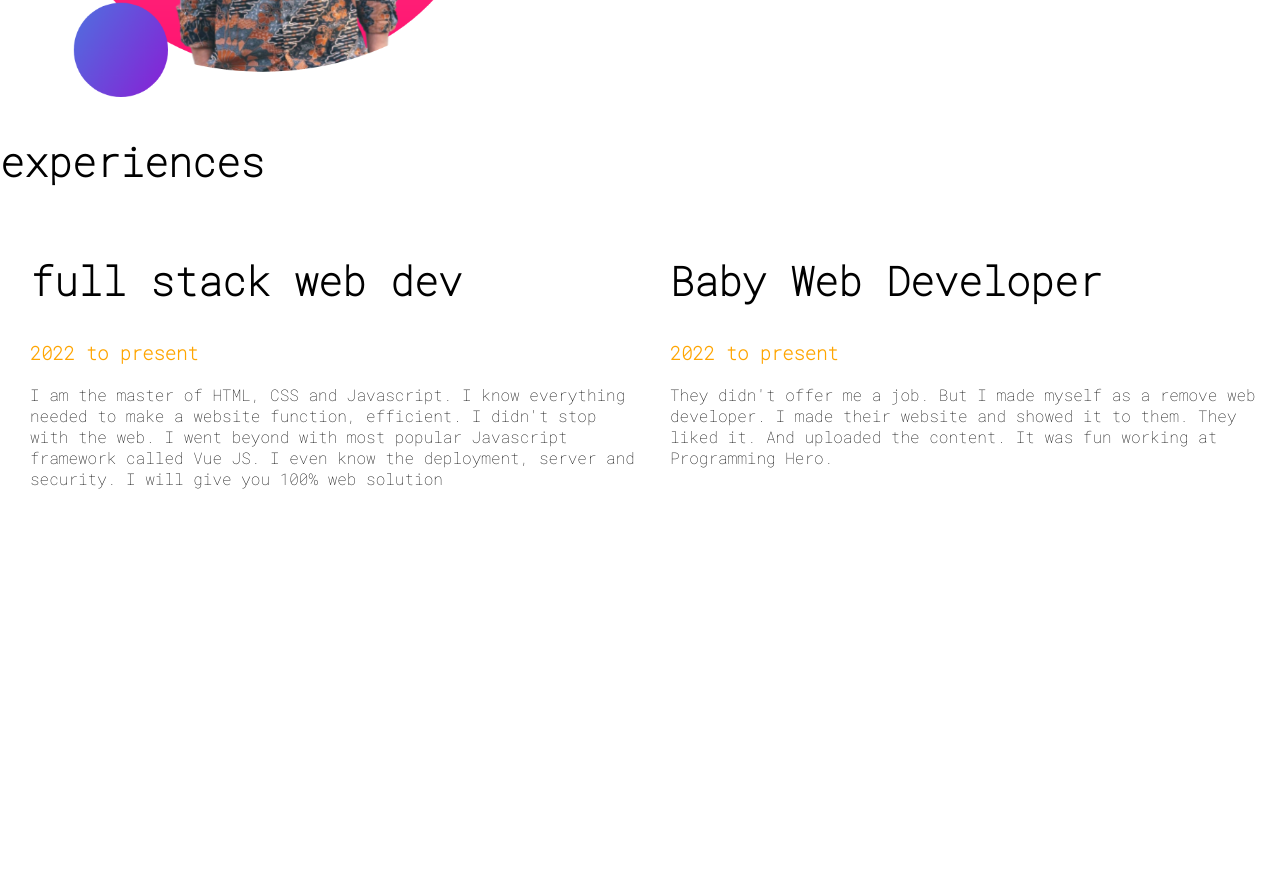
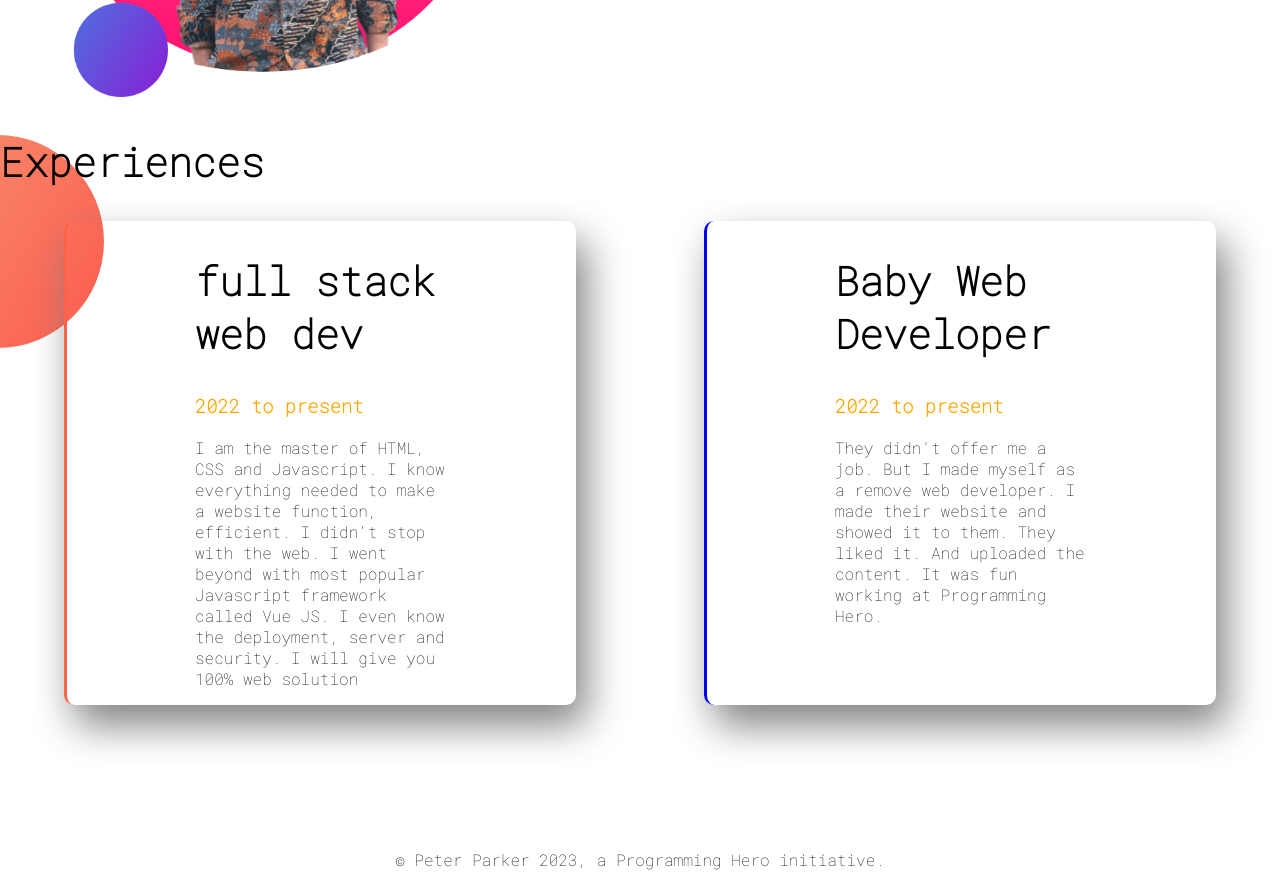
Before and after one commit to iaasif/myPortfolio, a plain HTML site: page index.html in a window 1280 px wide. Shown: the part 1160-2046 px from the top of the page. Before the commit the page ends 1665 px from the top, so only its background shows below. Drawn offline with Linux system fonts and the light colour scheme.

Commit message:
last and footer added

```diff
--- a/index.html
+++ b/index.html
@@ -60,26 +60,28 @@
 
 
     <section class="experience ">
-        <h1> experiences </h1>
+        <h1> Experiences </h1>
 
         <div class="felx-container">
-        <div class="halfWidth">
+            <div id="full-dev" class="halfWidth xp-dev ">
                 <h1>full stack web dev</h1>
-            <span class="fontColor" >
+                <span class="fontColor">
                     <h3>2022 to present </h3>
                 </span>
                 <p>I am the master of HTML, CSS and Javascript. I know everything needed to make a website function,
-                efficient. I didn't stop with the web. I went beyond with most popular Javascript framework called Vue
+                    efficient. I didn't stop with the web. I went beyond with most popular Javascript framework called
+                    Vue
                     JS. I even know the deployment, server and security. I will give you 100% web solution</p>
             </div>
 
 
-        <div class="halfWidth">
+            <div id="baby-dev" class="halfWidth xp-dev">
                 <h1>Baby Web Developer</h1>
                 <span class="fontColor">
                     <h3>2022 to present</h3>
                 </span>
-            <p>They didn't offer me a job. But I made myself as a remove web developer. I made their website and showed
+                <p>They didn't offer me a job. But I made myself as a remove web developer. I made their website and
+                    showed
                     it to them. They liked it. And uploaded the content. It was fun working at Programming Hero.</p>
             </div>
 
@@ -87,5 +89,8 @@
         </div>
     </section>
 </body>
+<footer>
+    <p>© Peter Parker 2023, a Programming Hero initiative.</p>
+</footer>
 
 </html>
--- a/style.css
+++ b/style.css
@@ -54,3 +54,29 @@ h1 {
 
 
 }
+
+.xp-dev{
+    width: 40%;
+    box-shadow: 10px 20px 40px gray;
+    border-radius: 10px;
+    margin-left: 5%;
+    margin-right: 5%;
+    padding-left: 10%;
+    padding-right: 10%;
+    margin-bottom: 10%;
+}
+
+.experience{
+    background-image: url(pic/exp-bg.png);
+    background-repeat: no-repeat;
+}
+#full-dev{
+    border-left: solid tomato;
+}
+#baby-dev{
+    border-left: solid blue;
+}
+
+footer p{
+    text-align: center;
+}
```
Also changed, not shown: pic/exp-bg.png (added). Lines whose indentation alone changed are shown as unchanged.
